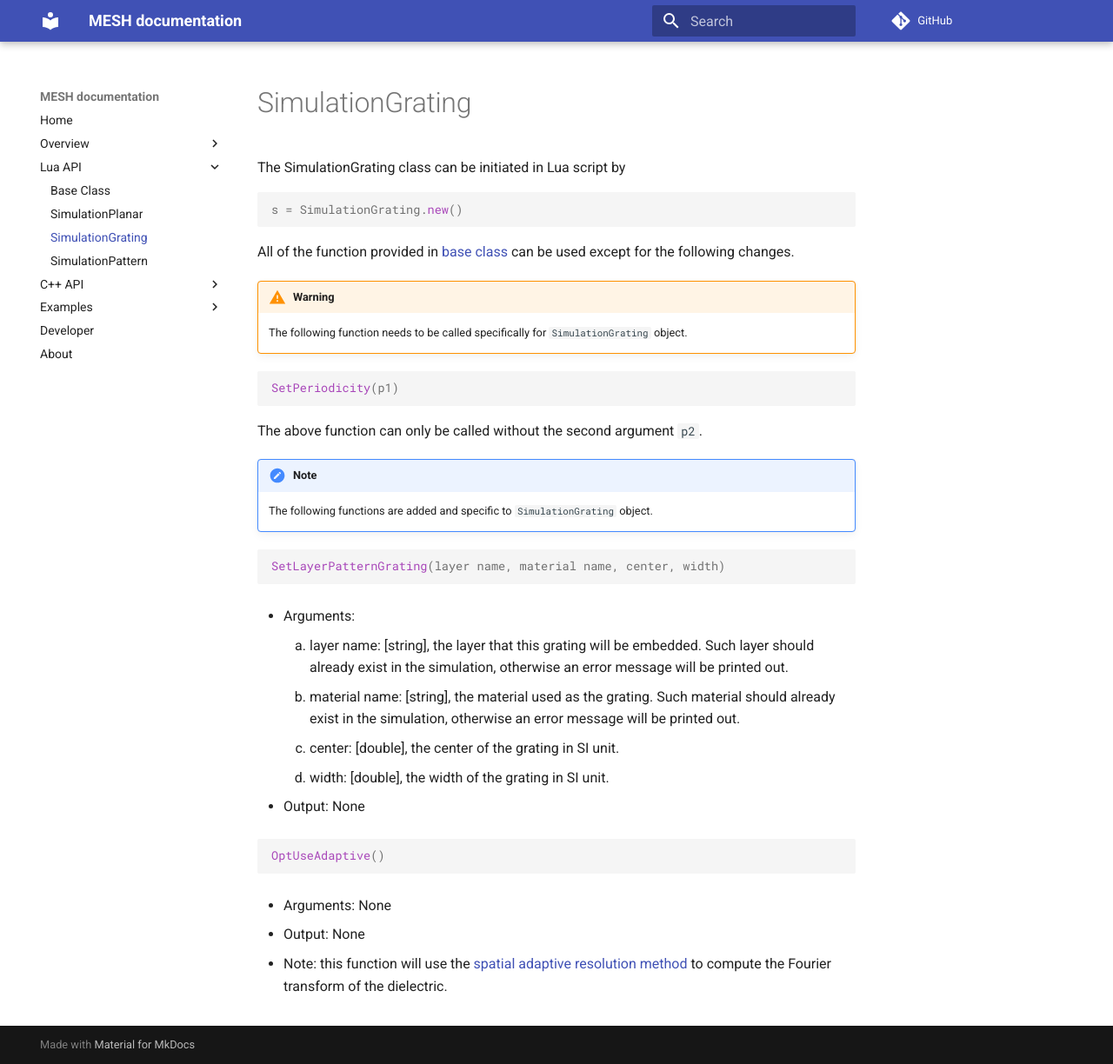
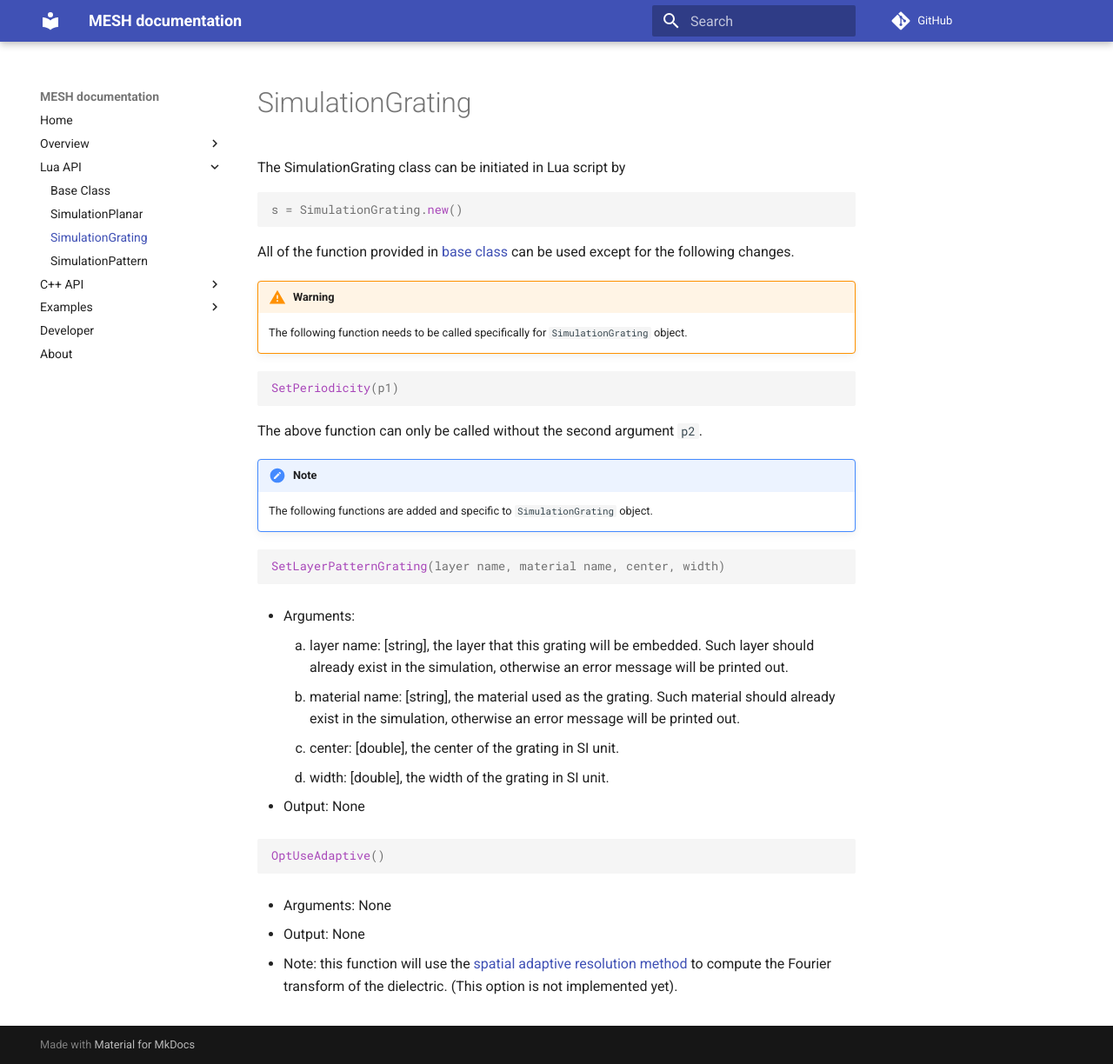
Before and after one commit to kfrancischen/MESH, an MkDocs documentation site: the page built from doc/docs/LuaAPI/grating.md, in a window 1280 px wide and 1224 px high. Shown: the whole window at 87% size. Built offline with MkDocs 1.6.1 and Material for MkDocs 9.7.7, drawn with Linux system fonts in a browser that asks for light colours; comment, search, counter and statistics services are not loaded; old or Windows-style settings are respelled for this version of MkDocs.

Commit message:
update doc

```diff
--- a/doc/docs/LuaAPI/grating.md
+++ b/doc/docs/LuaAPI/grating.md
@@ -35,4 +35,4 @@ OptUseAdaptive()
 
 * Output: None
 
-* Note: this function will use the [spatial adaptive resolution method](https://journals.aps.org/prb/abstract/10.1103/PhysRevB.95.125404) to compute the Fourier transform of the dielectric.
+* Note: this function will use the [spatial adaptive resolution method](https://journals.aps.org/prb/abstract/10.1103/PhysRevB.95.125404) to compute the Fourier transform of the dielectric. (This option is not implemented yet).
```
Also changed, not shown: doc/docs/LuaAPI/baseClass.md (+1 -1 lines).
